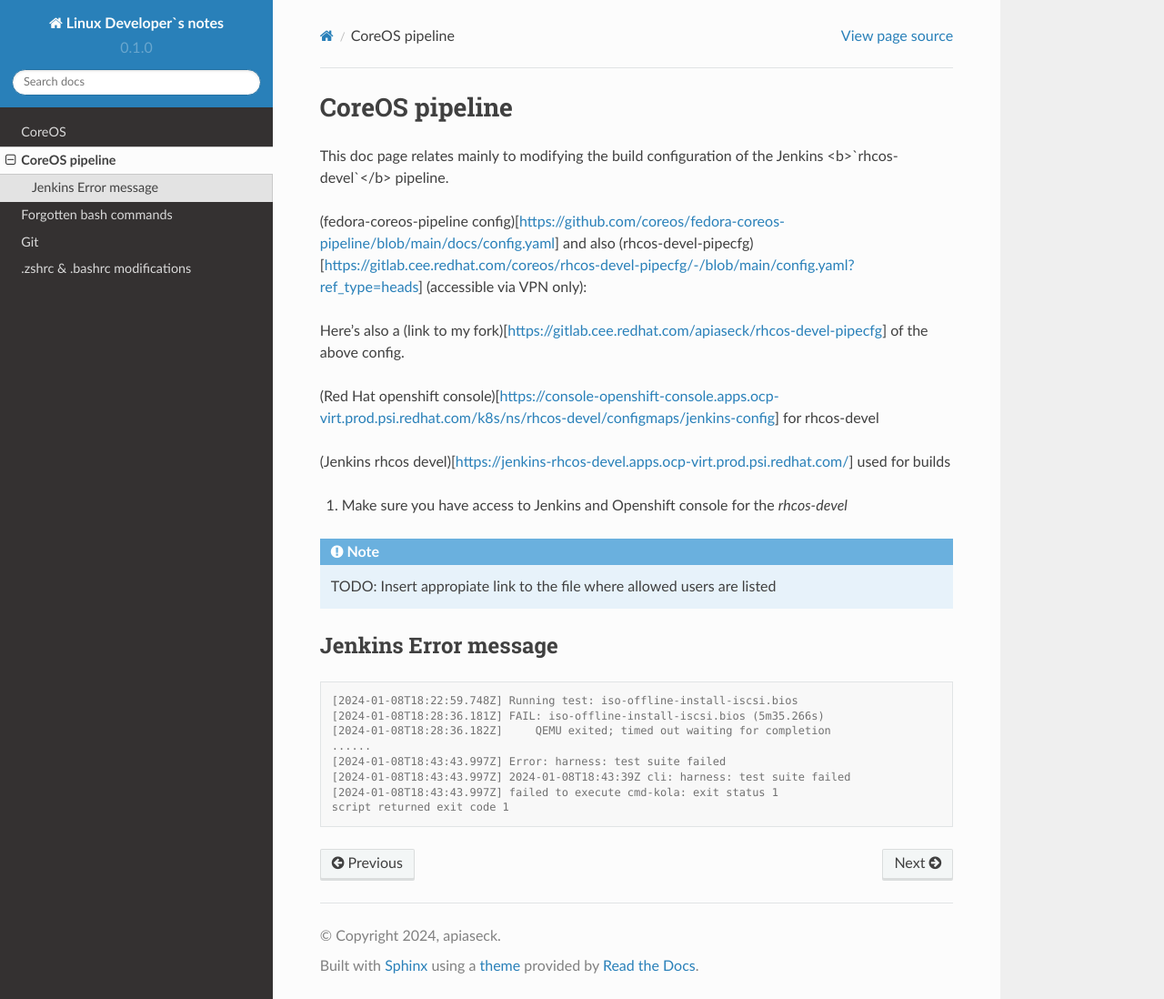
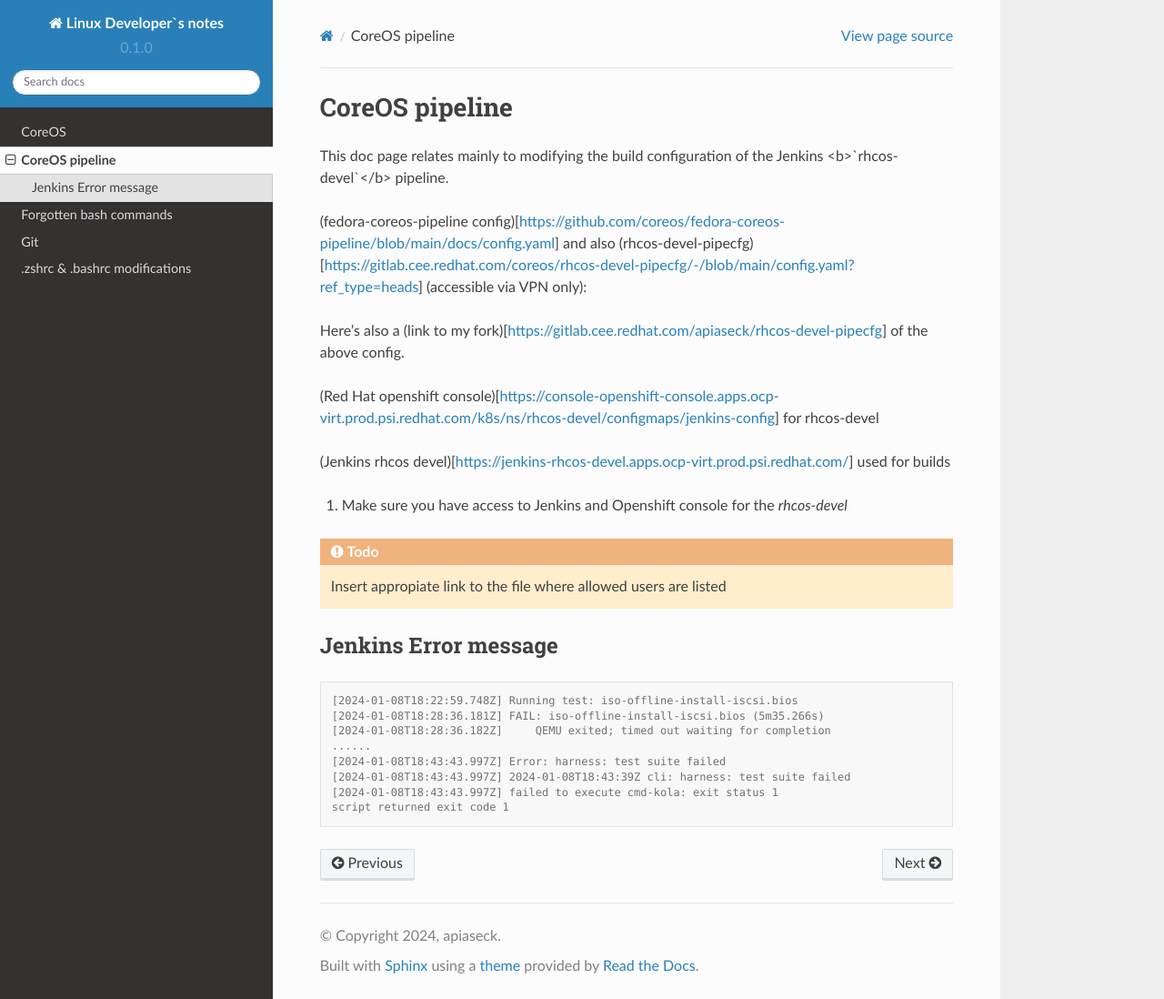
Before and after one commit to c4rt0/notes, a Sphinx documentation site: the page built from docs/source/fcosPipeline.rst, in a window 1280 px wide and 1098 px high. Shown: the whole window at 91% size. Built offline with Sphinx 7.4.7 and the Read the Docs theme 2.0.0, drawn with Linux system fonts in a browser that asks for light colours; pages that are not in the unit, such as notebooks, are missing from menus; some of the changed lines change nothing that is shown.

Commit message:
Adding extension TODO

```diff
--- a/docs/source/conf.py
+++ b/docs/source/conf.py
@@ -17,7 +17,10 @@ extensions = [
     'sphinx.ext.autodoc',
     'sphinx.ext.autosummary',
     'sphinx.ext.intersphinx',
+    'sphinx.ext.todo',
 ]
+
+todo_include_todos = True
 
 intersphinx_mapping = {
     'python': ('https://docs.python.org/3/', None),
--- a/docs/source/fcosPipeline.rst
+++ b/docs/source/fcosPipeline.rst
@@ -13,7 +13,7 @@ Here's also a (link to my fork)[https://gitlab.cee.redhat.com/apiaseck/rhcos-dev
 
 1. Make sure you have access to Jenkins and Openshift console for the `rhcos-devel`
 
-.. note:: TODO: Insert appropiate link to the file where allowed users are listed
+.. todo:: Insert appropiate link to the file where allowed users are listed
 
 Jenkins Error message
 --------------
```
